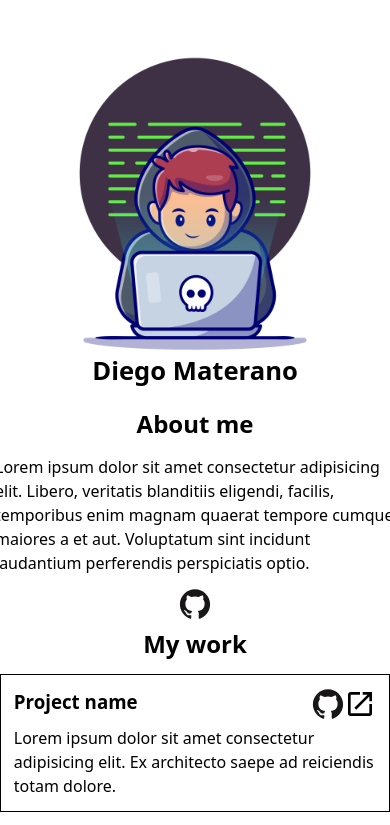
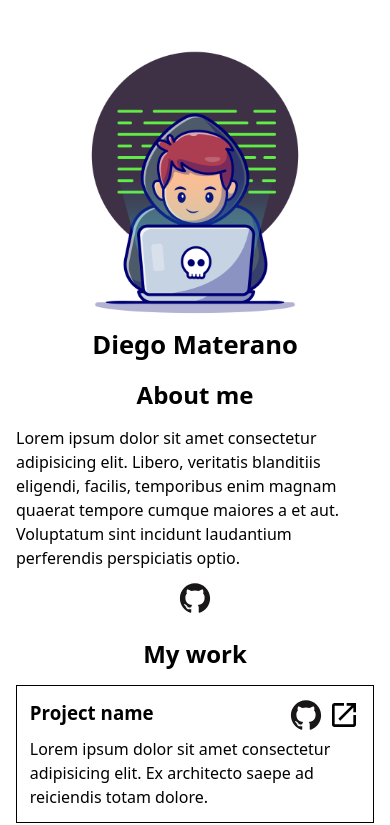
Before and after one commit to diegogo69/homepage_top, a plain HTML site: page index.html in a window 390 px wide. Shown: the top 825 px of the page. Drawn offline with Linux system fonts and the light colour scheme.

Commit message:
FIX: Add padding to landmarks for mobile

```diff
--- a/index.html
+++ b/index.html
@@ -96,6 +96,7 @@
             </div>
             <div class="links">
                 <div class="github">
+                    <a href="https://github.com/diegogo69" target="_blank" noopener noreferrer>
                         <svg viewBox="0 0 128 128">
                             <g fill="#181616">
                                 <path fill-rule="evenodd" clip-rule="evenodd"
@@ -106,6 +107,7 @@
                                 </path>
                             </g>
                         </svg>
+                    </a>
                 </div>
             </div>
         </section>
--- a/styles.css
+++ b/styles.css
@@ -24,14 +24,20 @@ body {
     --dark-primary-color: #fff;
 }
 
+.about-me {
+    padding: 0 1rem;
+    display: flex;
+    flex-direction: column;
+    gap: .8rem;
+}
+
 .about-me > .portrait {
     position: relative;
-    width: 400px;
 }
 
 .about-me > .portrait > h1 {
     position: absolute;
-    bottom: 1rem;
+    bottom: 0rem;
 
     font-size: 1.6rem;
     width: 100%;
@@ -61,6 +67,7 @@ body {
     display: flex;
     flex-direction: column;
     gap: .8rem;
+    padding: 1rem;
 }
 
 .projects > h2 {
@@ -79,11 +86,13 @@ body {
 
 .project .header > .links {
     display: flex;
+    gap: .4rem;
 }
 
 footer > .thumbnail img {
     width: 100%;
     height: auto;
+
 }
 
 footer > .contact-info {
@@ -98,3 +107,8 @@ footer > .contact-info {
     gap: .8rem;
     align-items: center;
 }
+
+.contact-info .links {
+    justify-content: center;
+    gap: .8rem;
+}
```
Lines whose indentation alone changed are shown as unchanged.
